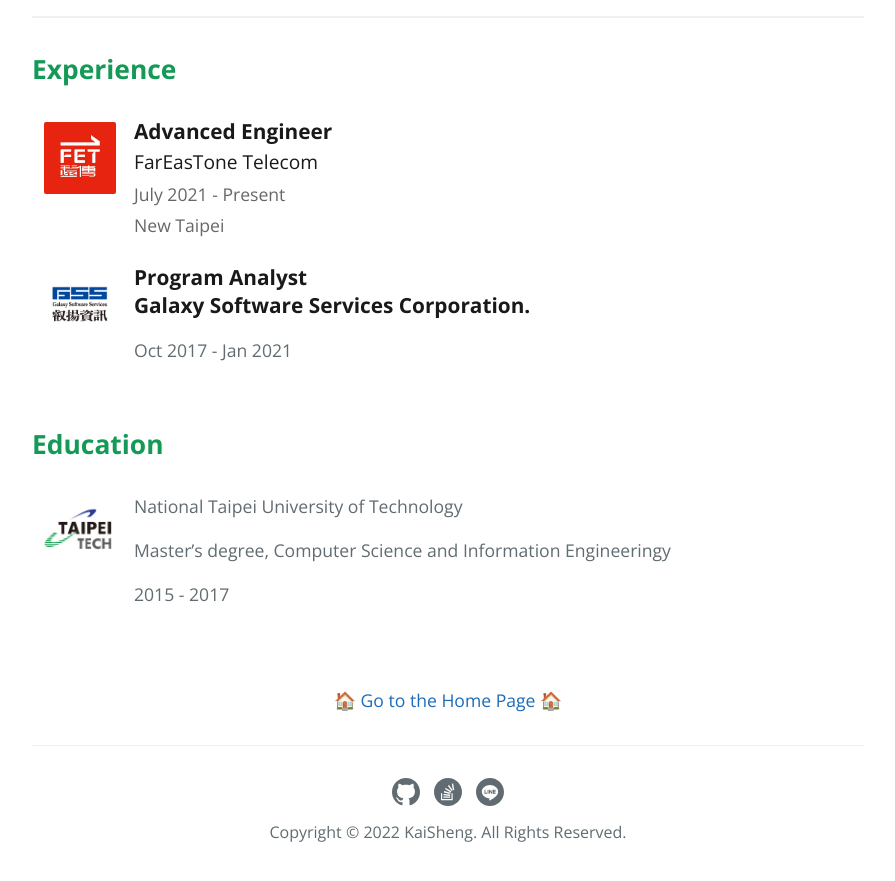
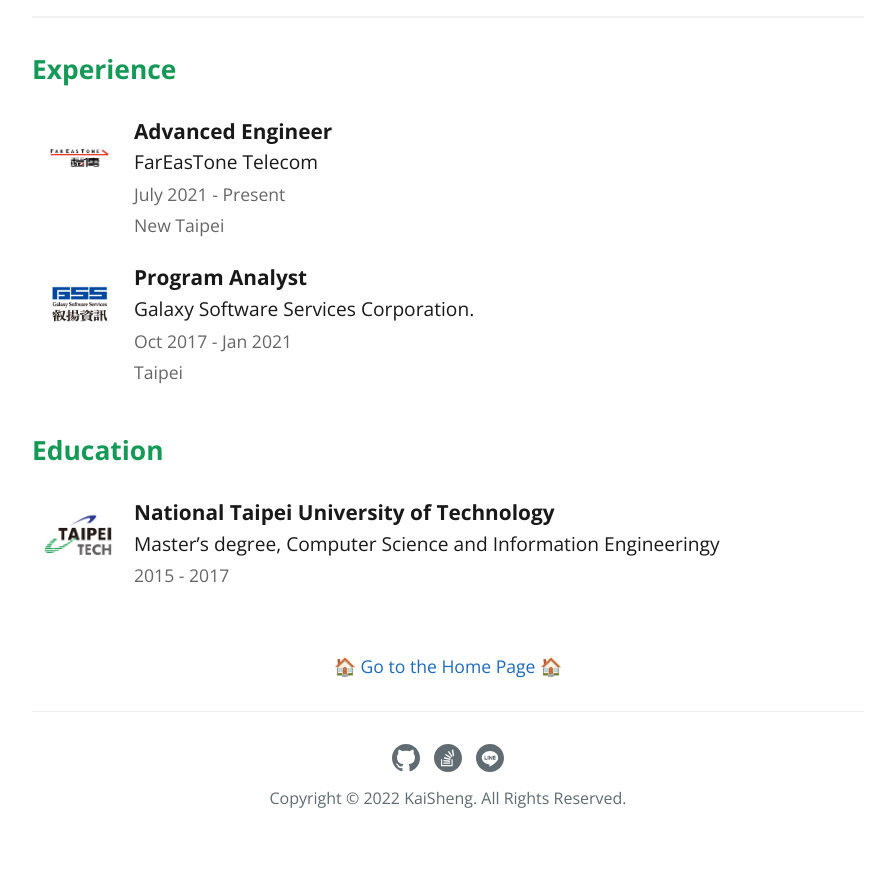
Before and after one commit to KaiSheng714/KaiSheng714.github.io, a Jekyll site: the page built from about2.html, in a window 1280 px wide and 900 px high, scrolled down 808 px. Shown: the top 881 px of the window, without its empty margins (192-1087 px from the left). Built offline with Jekyll 4.4.1, drawn with Linux system fonts in a browser that asks for light colours.

Commit message:
profile2

```diff
--- a/about2.html
+++ b/about2.html
@@ -33,8 +33,11 @@ order: 0
       <img class="profile-section-card_image" alt="Galaxy Software Services Corporation" src="/assets/image/profile-gss.png">
       <div class="profile-section-card_contents">
           <p class="profile-section-card_title">Program Analyst</p>
-          <p class="profile-section-card_title">Galaxy Software Services Corporation.</p>
-          <p>Oct 2017 - Jan 2021</p>
+          <p class="profile-section-card_subtitle">Galaxy Software Services Corporation.</p>
+          <div class="profile-section-card_meta">
+            <p>Oct 2017 - Jan 2021</p>
+            <p>Taipei</p>
+          </div>
       </div>
     </li>
   </ul>
@@ -45,9 +48,11 @@ order: 0
     <li class="profile-section-card">
       <img class="profile-section-card_image" alt="National Taipei University of Technology" src="/assets/image/profile-ntut.png">
       <div class="profile-section-card_contents">
-          <p>National Taipei University of Technology</p>
-          <p>Master’s degree, Computer Science and Information Engineeringy</p>
-          <p>2015 - 2017</p>
+         <p class="profile-section-card_title">National Taipei University of Technology</p>
+         <p class="profile-section-card_subtitle">Master’s degree, Computer Science and Information Engineeringy</p>
+         <div class="profile-section-card_meta">
+            <p>2015 - 2017</p>
+        </div>
       </div>
     </li>
   </ul>
```
Also changed, not shown: assets/image/profile-fareastone.png.
